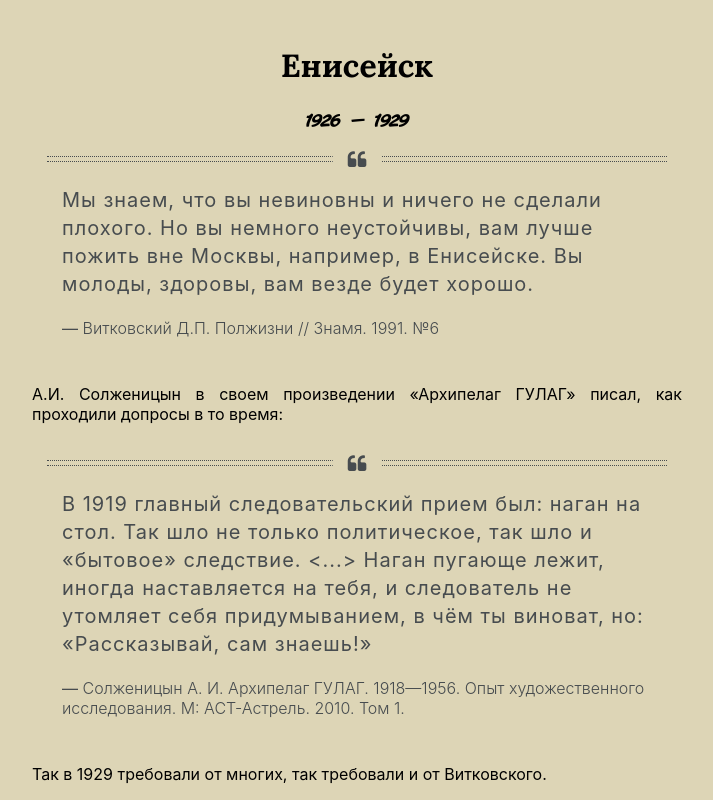
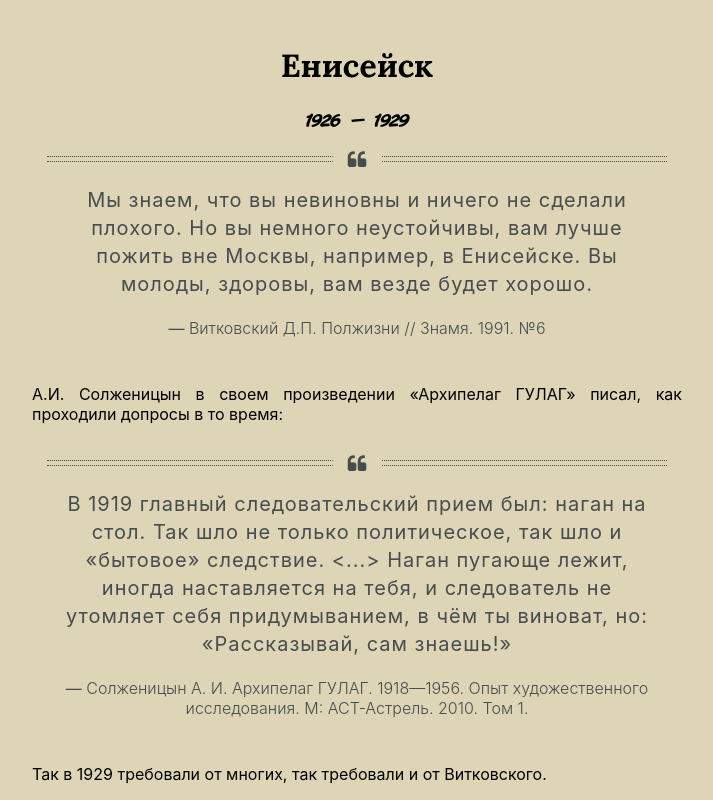
Before and after one commit to vpukhanov/vitkovsky-longread, a Next.js app: page /eniseysk in a window 1280 px wide. Shown: the part 760-1560 px from the top of the page, without its empty margins (283-996 px from the left). Built offline with nearby package versions, Linux system fonts and the light colour scheme.

Commit message:
only left align the largest quote

```diff
--- a/pages/eniseysk.tsx
+++ b/pages/eniseysk.tsx
@@ -93,7 +93,7 @@ const Eniseysk: NextPage = () => {
             июле был отправлен в Енисейск Красноярского края. Работал лаборантом
             на золотом прииске, затем рабочим в лесотехнической экспедиции.
           </p>
-          <blockquote>
+          <blockquote style={{ textAlign: 'left' }}>
             <p>
               Ссыльных в Енисейске и окрестных селах было довольно много,
               вероятно, несколько сот человек: бывшие люди разного рода, бывшие
--- a/styles/globals.css
+++ b/styles/globals.css
@@ -46,7 +46,7 @@ blockquote {
   color: #474c4f;
   padding: 30px;
   position: relative;
-  text-align: left;
+  text-align: center;
 }
 
 blockquote:before {
```
